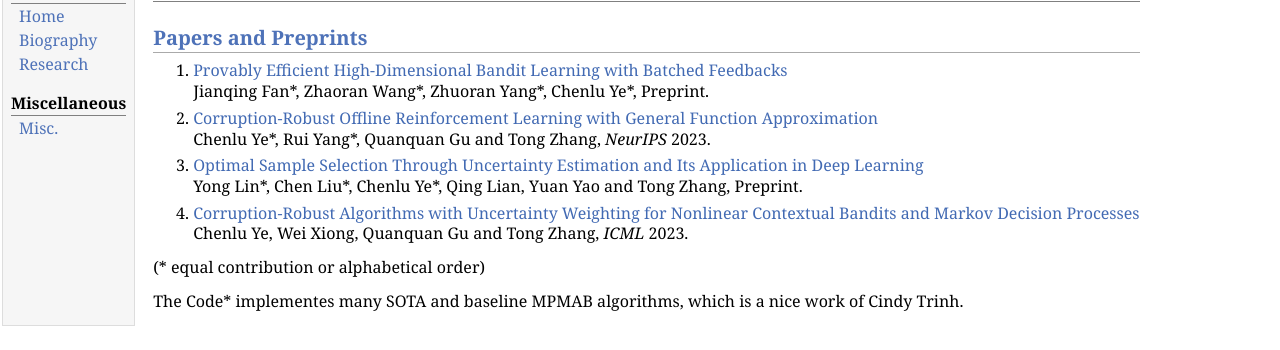
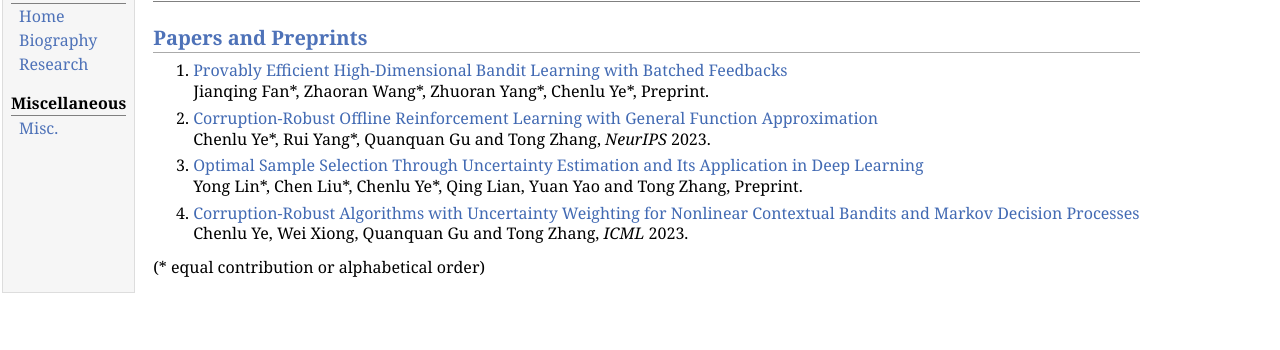
Before and after one commit to Chenluye99/Chenluye99.github.io, a plain HTML site: page research.html in a window 1280 px wide. Shown: the part 48-398 px from the top of the page. Drawn offline with Linux system fonts and the light colour scheme.

Commit message:
Add files via upload

```diff
--- a/research.html
+++ b/research.html
@@ -38,7 +38,6 @@ Chenlu Ye, Wei Xiong, Quanquan Gu and Tong Zhang, <i>ICML</i> 2023.</p>
 </li>
 </ol>
 <p>(* equal contribution or alphabetical order)</p>
-<p>The Code* implementes many SOTA and baseline MPMAB algorithms, which is a nice work of Cindy Trinh.</p>
 </td>
 </tr>
 </table>
```
